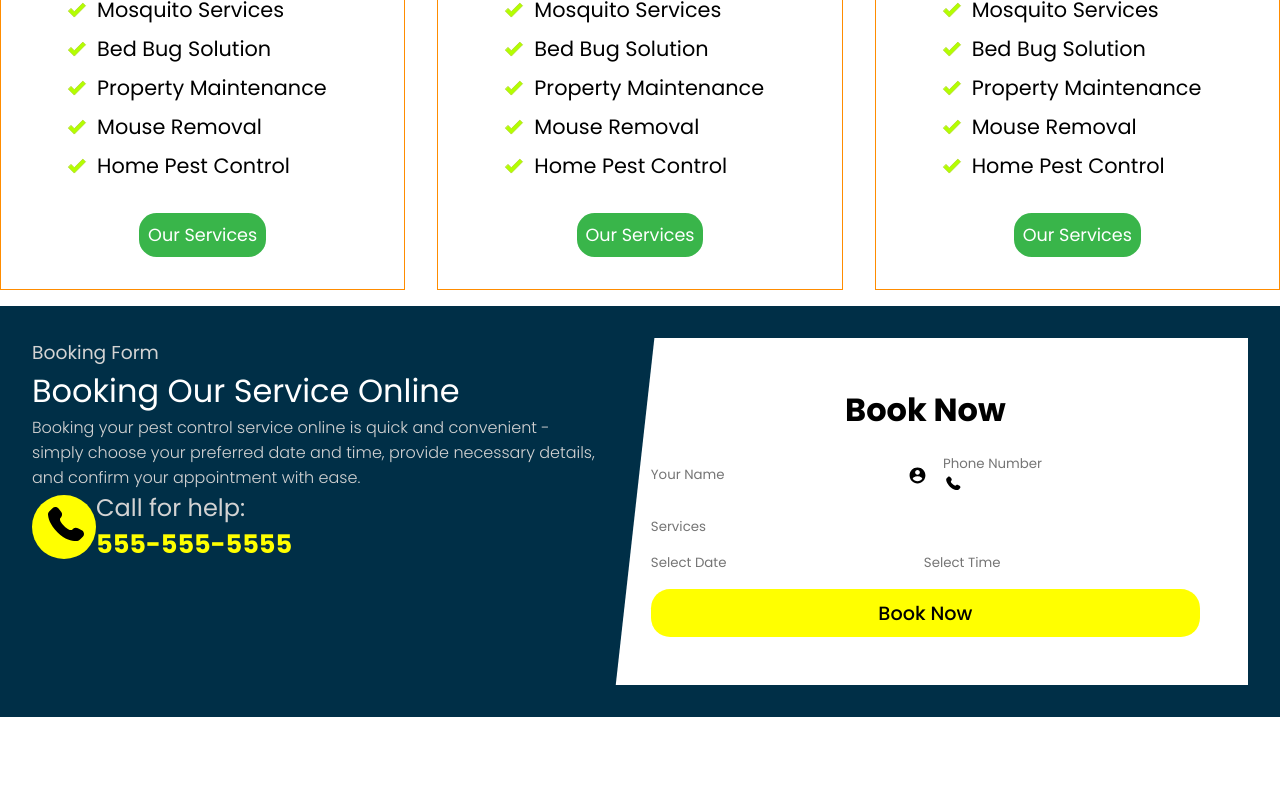
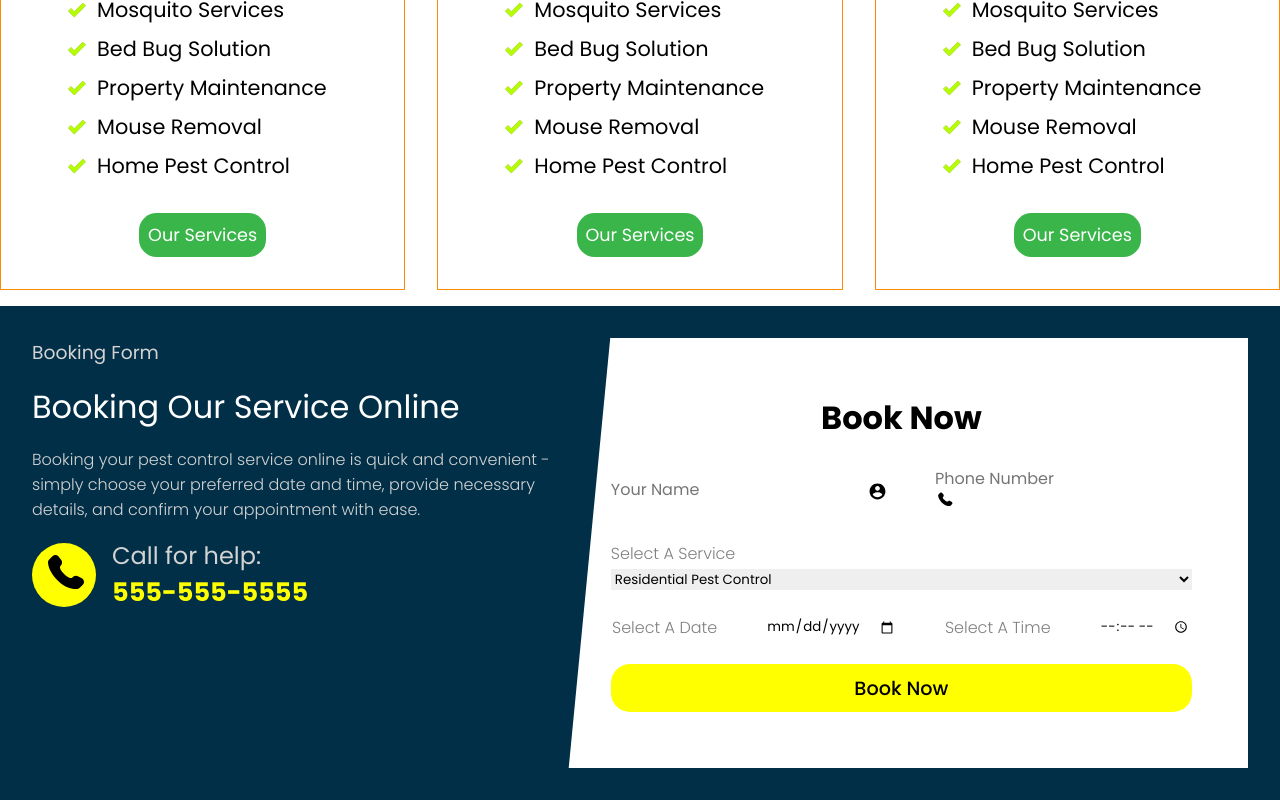
Before and after one commit to alecnissen/Precision-Pest-Control, a React (Vite) app: page / in a window 1280 px wide. Shown: the part 4528-5328 px from the top of the page. Before the commit the page ends 5245 px from the top, so only its background shows below. Built offline with nearby package versions, Linux system fonts and the light colour scheme.

Commit message:
added more gap between title and subtitle container in the booking form section

```diff
--- a/src/ContactForm.jsx
+++ b/src/ContactForm.jsx
@@ -1,6 +1,7 @@
 import React from 'react';
 import phoneImgContactForm from "../assets/phone-svgrepo-com.svg";
 import profileImg from "../assets/account-svgrepo-com.svg";
+import dropdownIcon from '../assets/dropdown-arrow-svgrepo-com.svg';
 
 export default function ContactForm() {
   return (
@@ -44,7 +45,6 @@ export default function ContactForm() {
 
         <div className='contact-form-name-container'>
         <input placeholder='Your Name'></input>
-        {/* <i src={phoneImgContactForm}></i> */}
         <img src={profileImg}></img>
         </div>
 
@@ -57,17 +57,26 @@ export default function ContactForm() {
         </div>
 
 
+        <div className='contact-form-services-container'>
+        <label>Select A Service</label>
+        <select placeholder='Services'>
+        <option>Residential Pest Control</option>
+        <option>Commerical Pest Control</option>
+        <option>Bed Bug Control</option>
+        <option>Fast Pest Removal</option>
 
-        <input placeholder='Services'></input>
+        </select>
 
+        {/* <img src={dropdownIcon}></img> */}
+        </div>
 
 
 
         <div className='form-date-time-container'>
-
-        <input placeholder='Select Date'></input>
-
-        <input placeholder='Select Time'></input>
+        <p>Select A Date</p>
+        <input placeholder='Select Date' type='date'></input>
+        <p>Select A Time</p>
+        <input placeholder='Select Time' type='time'></input>
 
         </div>
 
--- a/src/Styles/contact_form_styles.scss
+++ b/src/Styles/contact_form_styles.scss
@@ -9,6 +9,7 @@
 .contact-form-title-subtitle-container {
     display: flex;
     flex-direction: column;
+    gap: 1em;
 }
 
 .contact-form-title-subtitle-container * {
@@ -69,6 +70,7 @@
 
 .call-for-help-container-contact-form {
     display: flex;
+    gap: 1em;
     align-items: center;
 }
 
@@ -77,21 +79,42 @@
 }
 
 
+
+
 .contact-form-wrapper {
     display: flex;
     flex-direction: column;
+
     background-color: white;
     z-index: 1000;
-    gap: 1em;
-    padding: 3em;
+    gap: 1.5em;
+
+    padding: 3.5em;
     clip-path: polygon(8% 0, 100% 0%, 100% 100%, 2% 100%);
 }
 
 .form-name-phone-num-container,
 .form-date-time-container {
     display: flex;
-    gap: 1em;
+    justify-content: center;
+    align-items: center;
+    // flex-direction: column;
+    gap: 3em;
 }
+
+.contact-form-name-container input::placeholder,
+.contact-form-phone-num-container input::placeholder  {
+    font-family: "Poppins", sans-serif;
+    font-size: 1rem;
+}
+
+.form-date-time-container p,
+.contact-form-services-container label {
+    color: gray;
+    font-weight: 300;
+}
+
+
 
 .contact-form-wrapper button {
     font-size: 1.2rem;
@@ -112,7 +135,8 @@ form h1 {
 //     border: none;
 // }
 
-.contact-form-wrapper input {
+.contact-form-wrapper input,
+.contact-form-wrapper select {
     outline: none;
     border: none;
 }
@@ -122,8 +146,29 @@ form h1 {
     align-items: center;
 }
 
+// .contact-form-wrapper form {
+//     display: flex;
+//     justify-content: center;
+//     align-items: center;
+// }
+
+
+.contact-form-services-container select {
+    width: 100%;
+}
+
 .contact-form-name-container img,
-.contact-form-phone-num-container img {
+.contact-form-phone-num-container img,
+.contact-form-services-container img {
     // border: 1px solid black;
     width: 1.2em;
 }
+
+.form-date-time-container {
+    display: flex;
+    justify-content: space-evenly;
+}
+
+.form-date-time-container label {
+    font-size: 0.8rem;
+}
```
